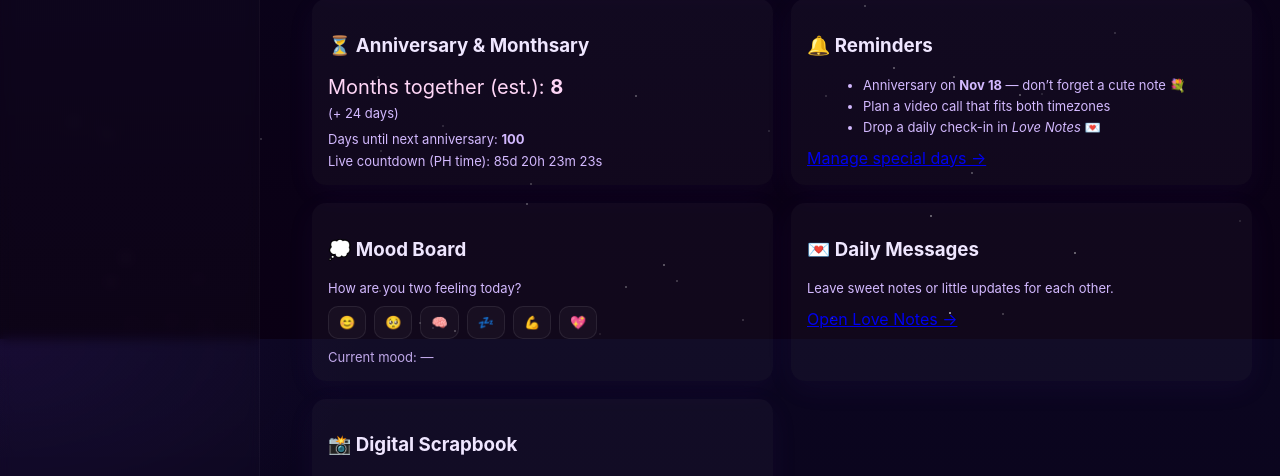
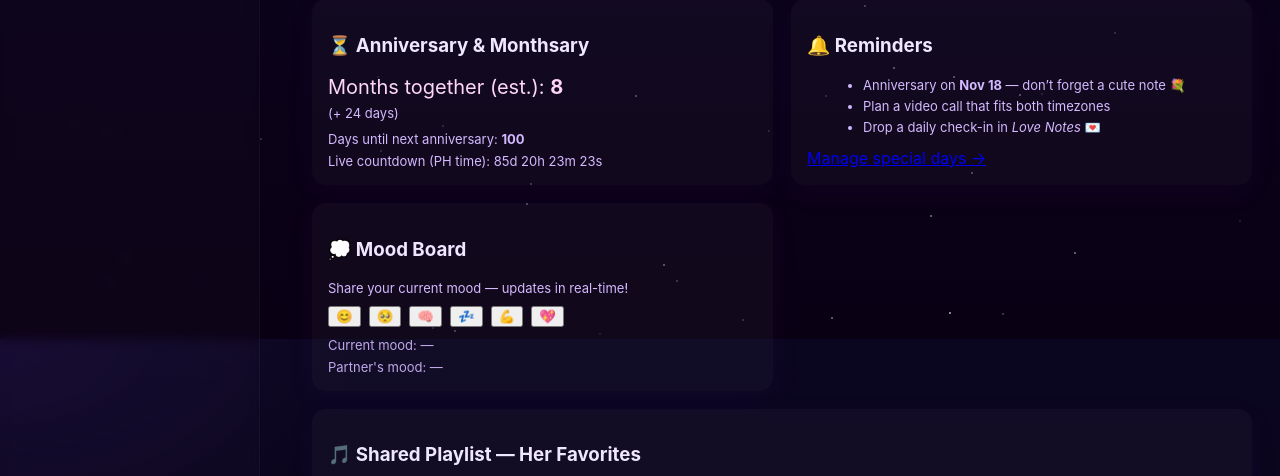
Before and after one commit to Judge09/cosmic-love-letter, a Flask app: page /home in a window 1280 px wide. Shown: the part 461-937 px from the top of the page. Run offline with Flask 3, Linux system fonts and the light colour scheme; the visitor is signed in with stand-in values (Sample User, id 1); some libraries are stand-ins or nearby versions.

Commit message:
mood biuggy

```diff
--- a/ldr_scrapbook/app.py
+++ b/ldr_scrapbook/app.py
@@ -28,7 +28,7 @@ def inject_supabase():
 # Timezones
 # ------------------------
 TZ_MANILA = pytz.timezone("Asia/Manila")
-TZ_MONROVIA = pytz.timezone("America/Los_Angeles")  # Monrovia CA (PST/PDT)
+TZ_MONROVIA = pytz.timezone("America/Los_Angeles")  # PST/PDT
 
 # ------------------------
 # Anniversary date
@@ -69,6 +69,7 @@ def login():
             flash("Invalid username or password.", "error")
             return render_template("login.html")
     return render_template("login.html")
+
 
 @app.route("/home")
 def index():
@@ -118,6 +119,33 @@ def love_notes():
     notes = supabase.table("love_notes").select("*").order("created_at", desc=True).execute()
     return render_template("love_notes.html", notes=notes.data)
 
+# ------------------------
+# Mood board route
+# ------------------------
+@app.route("/mood", methods=["GET", "POST"])
+def mood():
+    if not session.get("logged_in"):
+        return redirect(url_for("login"))
+
+    user_id = session["user_id"]
+    partner_id = session.get("partner_id")  # make sure this is set in session
+
+    if request.method == "POST":
+        mood_val = request.form.get("mood")
+        if mood_val:
+            # Use upsert to replace existing mood
+            supabase.table("moods").upsert(
+                {"user_id": user_id, "mood": mood_val},
+                on_conflict=["user_id"]
+            ).execute()
+        return {"status": "ok"}
+
+    # GET: return latest moods for both user & partner
+    moods = supabase.table("moods").select("user_id, mood")\
+        .in_("user_id", [user_id, partner_id])\
+        .execute()
+    return {"moods": moods.data}
+
 @app.route("/memories", methods=["GET", "POST"])
 def memories():
     if not session.get("logged_in"):
--- a/ldr_scrapbook/requirements.txt
+++ b/ldr_scrapbook/requirements.txt
@@ -1,2 +1,3 @@
 flask
 python-dotenv
+supabase
--- a/ldr_scrapbook/templates/index.html
+++ b/ldr_scrapbook/templates/index.html
@@ -89,10 +89,10 @@
           <a href="{{ url_for('special_days') }}" style="display:inline-block;margin-top:10px;">Manage special days →</a>
         </div>
 
-        <!-- Mood board (local only) -->
+        <!-- Mood Board Card -->
         <div class="card">
           <h3>💭 Mood Board</h3>
-          <div class="tiny">How are you two feeling today?</div>
+          <div class="tiny">Share your current mood — updates in real-time!</div>
           <div style="display:flex; gap:8px; flex-wrap:wrap; margin-top:10px;">
             <button class="mood-btn" data-mood="😊" title="Happy">😊</button>
             <button class="mood-btn" data-mood="🥺" title="Needs a hug">🥺</button>
@@ -102,27 +102,22 @@
             <button class="mood-btn" data-mood="💖" title="In love">💖</button>
           </div>
           <div class="tiny" id="mood-status" style="margin-top:10px;opacity:.9;">Current mood: —</div>
+          <div class="tiny" id="partner-mood" style="margin-top:6px;opacity:.9;">Partner's mood: —</div>
         </div>
 
-        <!-- Quick access -->
-        <div class="card">
-          <h3>💌 Daily Messages</h3>
-          <p class="tiny">Leave sweet notes or little updates for each other.</p>
-          <a href="{{ url_for('love_notes') }}">Open Love Notes →</a>
+        <!-- Playlists -->
+        <div class="card playlist" style="grid-column: 1 / -1;">
+          <h3>🎵 Shared Playlist — Her Favorites</h3>
+          <iframe src="https://open.spotify.com/embed/playlist/HER_PLAYLIST_ID"
+                  width="100%" height="80" frameborder="0" allow="encrypted-media"></iframe>
         </div>
 
-        <div class="card">
-          <h3>📸 Digital Scrapbook</h3>
-          <p class="tiny">Upload and pin moments that matter.</p>
-          <a href="{{ url_for('memories') }}">Open Memories →</a>
+        <div class="card playlist" style="grid-column: 1 / -1;">
+          <h3>🎵 Shared Playlist — His Favorites</h3>
+          <iframe src="https://open.spotify.com/embed/playlist/HIS_PLAYLIST_ID"
+                  width="100%" height="80" frameborder="0" allow="encrypted-media"></iframe>
         </div>
 
-        <!-- Playlist -->
-        <div class="card playlist" style="grid-column: 1 / -1;">
-          <h3>🎵 Shared Playlist</h3>
-          <iframe src="https://open.spotify.com/embed/playlist/YOUR_PLAYLIST_ID"
-                  width="100%" height="80" frameborder="0" allow="encrypted-media"></iframe>
-        </div>
       </section>
     </main>
   </div>
@@ -135,90 +130,85 @@
 
   <!-- Scripts -->
   <script src="{{ url_for('static', filename='js/stars.js') }}"></script>
+  <script src="https://unpkg.com/@supabase/supabase-js@2"></script>
   <script>
+  document.addEventListener('DOMContentLoaded', () => {
+
     // ----- Toast -----
-    window.addEventListener('load', () => {
-      const t = document.getElementById('welcome-toast');
-      t.style.display = 'block'; t.style.opacity = '0';
-      requestAnimationFrame(() => t.style.opacity = '1');
-      setTimeout(() => { t.style.opacity = '0'; setTimeout(() => t.style.display='none', 400); }, 5000);
-    });
+    const t = document.getElementById('welcome-toast');
+    t.style.display = 'block';
+    t.style.opacity = '0';
+    requestAnimationFrame(() => t.style.opacity = '1');
+    setTimeout(() => { t.style.opacity = '0'; setTimeout(() => t.style.display='none',400); }, 5000);
 
-    // ----- Timezone: show date + keep time fresh (client authoritative) -----
-    const fmtTime = (tz) => new Intl.DateTimeFormat([], {
-      hour:'2-digit', minute:'2-digit', second:'2-digit', hour12:true, timeZone: tz
-    }).format(new Date());
-    const fmtDate = (tz) => new Intl.DateTimeFormat([], {
-      weekday:'long', year:'numeric', month:'long', day:'numeric', timeZone: tz
-    }).format(new Date());
+    // ----- Timezone -----
+    const fmtTime = tz => new Intl.DateTimeFormat([], {hour:'2-digit',minute:'2-digit',second:'2-digit',hour12:true,timeZone:tz}).format(new Date());
+    const fmtDate = tz => new Intl.DateTimeFormat([], {weekday:'long',year:'numeric',month:'long',day:'numeric',timeZone:tz}).format(new Date());
 
     function updateTimes() {
-      const la = 'America/Los_Angeles';
-      const ph = 'Asia/Manila';
-      const elTimeLA = document.getElementById('time-la');
-      const elDateLA = document.getElementById('date-la');
-      const elTimePH = document.getElementById('time-manila');
-      const elDatePH = document.getElementById('date-manila');
-      if (elTimeLA) elTimeLA.textContent = fmtTime(la);
-      if (elDateLA) elDateLA.textContent = fmtDate(la);
-      if (elTimePH) elTimePH.textContent = fmtTime(ph);
-      if (elDatePH) elDatePH.textContent = fmtDate(ph);
+      const la='America/Los_Angeles', ph='Asia/Manila';
+      if (document.getElementById('time-la')) document.getElementById('time-la').textContent = fmtTime(la);
+      if (document.getElementById('date-la')) document.getElementById('date-la').textContent = fmtDate(la);
+      if (document.getElementById('time-manila')) document.getElementById('time-manila').textContent = fmtTime(ph);
+      if (document.getElementById('date-manila')) document.getElementById('date-manila').textContent = fmtDate(ph);
     }
-    updateTimes();
-    setInterval(updateTimes, 1000);
+    updateTimes(); setInterval(updateTimes,1000);
 
-    // ----- Anniversary live countdown (PH time reference) -----
+    // ----- Anniversary countdown -----
     function nextAnniversaryDatePH() {
-      const now = new Date();
-      const year = now.getFullYear();
-      // Nov 18 in Asia/Manila at 00:00
-      const base = new Date(Date.UTC(year, 10, 17, 16, 0, 0)); // 00:00 PH ~ 16:00 UTC previous day (ignores DST shifts)
-      const nowPHstr = new Intl.DateTimeFormat('en-US',{timeZone:'Asia/Manila',year:'numeric'}).format(now);
-      let target = new Date(base);
-      // If today past Nov 18 PH, push to next year
-      const monthPH = new Intl.DateTimeFormat('en-US',{timeZone:'Asia/Manila',month:'numeric'}).format(now);
-      const dayPH = new Intl.DateTimeFormat('en-US',{timeZone:'Asia/Manila',day:'numeric'}).format(now);
-      if (parseInt(monthPH,10) > 11 || (parseInt(monthPH,10) === 11 && parseInt(dayPH,10) > 18)) {
-        target = new Date(Date.UTC(year+1, 10, 17, 16, 0, 0));
-      }
+      const now=new Date(); const year=now.getFullYear();
+      let target=new Date(Date.UTC(year,10,17,16,0,0));
+      const monthPH=parseInt(new Intl.DateTimeFormat('en-US',{timeZone:'Asia/Manila',month:'numeric'}).format(now));
+      const dayPH=parseInt(new Intl.DateTimeFormat('en-US',{timeZone:'Asia/Manila',day:'numeric'}).format(now));
+      if(monthPH>11||(monthPH===11&&dayPH>18)) target=new Date(Date.UTC(year+1,10,17,16,0,0));
       return target;
     }
+    function tickCountdown() {
+      const diff=Math.max(0,nextAnniversaryDatePH().getTime()-Date.now());
+      const d=Math.floor(diff/(1000*60*60*24));
+      const h=Math.floor((diff%(1000*60*60*24))/(1000*60*60));
+      const m=Math.floor((diff%(1000*60*60))/(1000*60));
+      const s=Math.floor((diff%(1000*60))/1000);
+      const el=document.getElementById('live-countdown');
+      if(el) el.textContent=`${d}d ${h}h ${m}m ${s}s`;
+    }
+    tickCountdown(); setInterval(tickCountdown,1000);
 
-    function tickCountdown() {
-      const target = nextAnniversaryDatePH().getTime();
-      const now = Date.now();
-      const diff = Math.max(0, target - now);
+    // ----- Supabase mood board -----
+    const SUPABASE_URL="{{ SUPABASE_URL }}";
+    const SUPABASE_KEY="{{ SUPABASE_KEY }}";
+    const client=supabase.createClient(SUPABASE_URL,SUPABASE_KEY);
+    const USER_ID="{{ session['user_id'] }}";
+    const PARTNER_ID="{{ session['partner_id'] }}";
 
-      const d = Math.floor(diff / (1000*60*60*24));
-      const h = Math.floor((diff % (1000*60*60*24)) / (1000*60*60));
-      const m = Math.floor((diff % (1000*60*60)) / (1000*60));
-      const s = Math.floor((diff % (1000*60)) / 1000);
-      const el = document.getElementById('live-countdown');
-      if (el) el.textContent = `${d}d ${h}h ${m}m ${s}s`;
+    const moodButtons=document.querySelectorAll('.mood-btn');
+    const yourMoodEl=document.getElementById('mood-status');
+    const partnerMoodEl=document.getElementById('partner-mood');
+
+    async function updateMoods(){
+      const {data,error}=await client.from('moods').select('*').in('user_id',[USER_ID,PARTNER_ID]).order('created_at',{ascending:false});
+      if(error) return console.error(error);
+      const latest={};
+      data.forEach(r=>{if(!latest[r.user_id]) latest[r.user_id]=r.mood;});
+      yourMoodEl.textContent=`Current mood: ${latest[USER_ID]||'—'}`;
+      partnerMoodEl.textContent=`Partner's mood: ${latest[PARTNER_ID]||'—'}`;
+      moodButtons.forEach(btn=>{btn.style.border=(btn.dataset.mood===latest[USER_ID])?'2px solid #8ef08e':'1px solid rgba(255,255,255,0.08)';});
     }
-    tickCountdown();
-    setInterval(tickCountdown, 1000);
 
-    // ----- Mood board (localStorage) -----
-    (function(){
-      const KEY = 'cosmic_mood';
-      const status = document.getElementById('mood-status');
-      const btns = document.querySelectorAll('.mood-btn');
-      function render() {
-        const v = localStorage.getItem(KEY);
-        if (status) status.textContent = `Current mood: ${v ? v : '—'}`;
-      }
-      btns.forEach(b => {
-        b.classList.add('tiny');
-        b.style.padding = '8px 10px';
-        b.style.border = '1px solid rgba(255,255,255,0.08)';
-        b.style.background = 'rgba(255,255,255,0.03)';
-        b.style.borderRadius = '10px';
-        b.style.cursor = 'pointer';
-        b.onclick = () => { localStorage.setItem(KEY, b.dataset.mood); render(); };
-      });
-      render();
-    })();
+    async function setMood(mood){
+      const {error}=await client.from('moods').insert([{user_id:USER_ID,mood}]);
+      if(error) console.error(error);
+    }
+
+    moodButtons.forEach(btn=>btn.onclick=()=>setMood(btn.dataset.mood));
+
+    client.channel('moods_channel')
+      .on('postgres_changes',{event:'INSERT',schema:'public',table:'moods'},()=>{updateMoods();})
+      .subscribe();
+
+    updateMoods();
+
+  });
   </script>
 </body>
 </html>
```
Also changed, not shown: ldr_scrapbook/templates/love_notes.html (+12 -14 lines).
